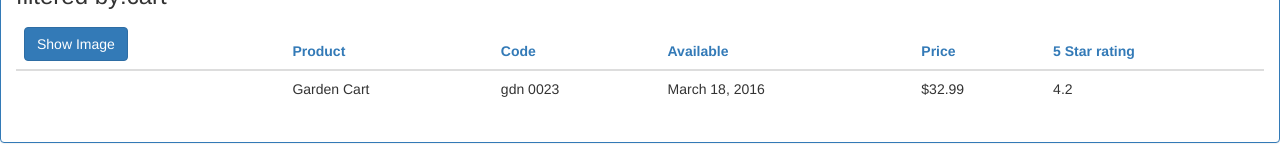
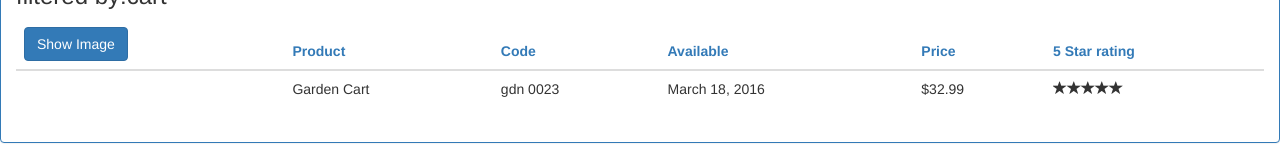
Before and after one commit to Harshvardhan58/Product-Management, an Angular app: page /products in a window 1280 px wide. Shown: the part 218-378 px from the top of the page. Built offline with nearby package versions, Linux system fonts and the light colour scheme.

Commit message:
Star Component Created

```diff
--- a/src/app/app.module.ts
+++ b/src/app/app.module.ts
@@ -5,12 +5,14 @@ import { AppComponent } from './app.component';
 import {ProductListComponent} from './productList/ProductListComponent';
 import {FormsModule} from '@angular/forms';
 import {ConvertToSpaces} from './shared/convertToSpaces';
+import {StarComponent} from './shared/star.component';
 
 @NgModule({
   declarations: [
     AppComponent,
     ProductListComponent,
-    ConvertToSpaces
+    ConvertToSpaces,
+    StarComponent
   ],
   imports: [
     BrowserModule,
--- a/src/app/productList/ProductListComponent.ts
+++ b/src/app/productList/ProductListComponent.ts
@@ -58,4 +58,7 @@ export class ProductListComponent implements OnInit{
       return product.productName.toLocaleLowerCase().indexOf(filterString) !== -1;
     });
   }
+  starClicked(message:string):void{
+    this.pageTitle=  `Product List : ${message}`;
+  }
 }
--- a/src/app/productList/product-list.component.html
+++ b/src/app/productList/product-list.component.html
@@ -35,7 +35,7 @@
             <td>{{product.productCode | lowercase | convertToSpaces:"-"}}</td>
             <td>{{product.releaseDate}}</td>
             <td>{{product.price | currency:'USD':true:'1.2-2'}}</td>
-            <td>{{product.starRating}}</td>
+            <td><pm-star [rating]="product.starRating" (ratingClicked)="starClicked($event)"></pm-star></td>
           </tr>
         </tbody>
       </table>
--- a/src/app/shared/star.component.html
+++ b/src/app/shared/star.component.html
@@ -1,6 +1,6 @@
 <div class="crop"
     [style.width.px]="starWidth"
-    [title]="rating">
+    [title]="rating" (click)="OnClick()">
     <div style="width: 86px">
         <span class="glyphicon glyphicon-star"></span>
         <span class="glyphicon glyphicon-star"></span>
--- /dev/null
+++ b/src/app/shared/star.component.ts
@@ -0,0 +1,18 @@
+import {Component, EventEmitter, Input, OnChanges, Output} from '@angular/core';
+
+@Component({
+  selector: 'pm-star',
+  templateUrl: './star.component.html',
+  styleUrls: ['./star.component.css']
+})
+export class StarComponent implements OnChanges{
+  @Input() rating: number= 4;
+  starWidth: number;
+  @Output() ratingClicked: EventEmitter<string>= new EventEmitter<string>();
+  ngOnChanges(): void{
+    this.starWidth = (86 / 5) * this.rating;
+  }
+  OnClick(): void{
+    this.ratingClicked.emit(`Rating : ${this.rating}`);
+  }
+}
```
